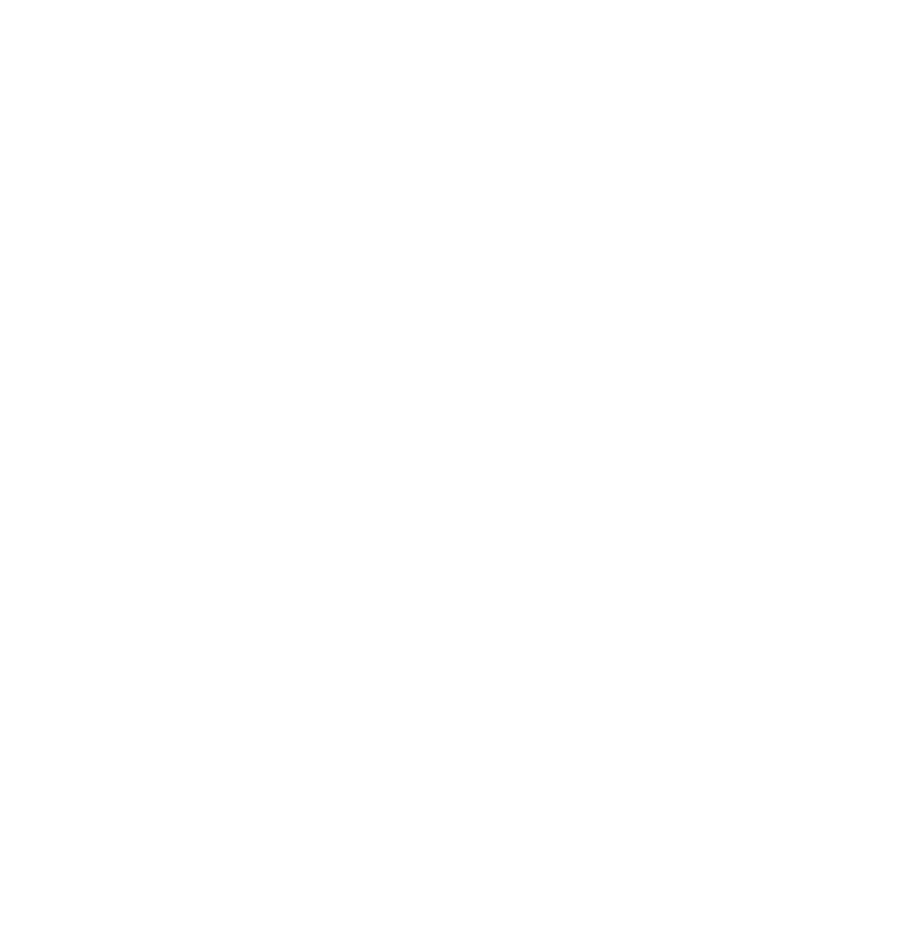
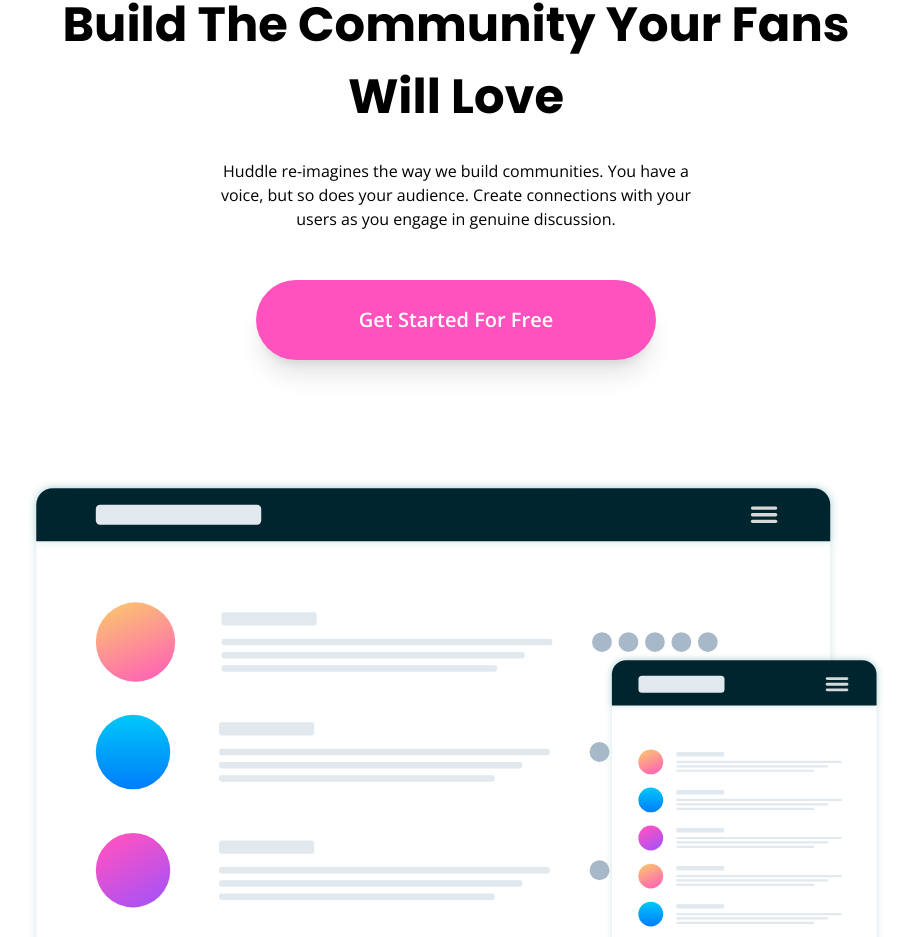
Before and after one commit to NikolaD93/Front_Mentor_Huddle-Landing-Page, a React (Vite) app: page / in a window 1280 px wide. Shown: the part 354-1291 px from the top of the page, without its empty margins (184-1095 px from the left). Before the commit the page ends 800 px from the top, so only its background shows below. Built offline with nearby package versions, Linux system fonts and the light colour scheme.

Commit message:
heror done

```diff
--- a/package.json
+++ b/package.json
@@ -9,6 +9,7 @@
     "preview": "vite preview"
   },
   "dependencies": {
+    "framer-motion": "^8.5.0",
     "react": "^18.2.0",
     "react-dom": "^18.2.0"
   },
--- a/src/App.jsx
+++ b/src/App.jsx
@@ -1,9 +1,25 @@
-import Header from "./components/Header";
+import {
+  Conversations,
+  CTA,
+  Diagram,
+  Footer,
+  GrowTogether,
+  Header,
+  Hero,
+  Users,
+} from "./components";
 
 const App = () => {
   return (
     <div>
-      <Header/>
+      <Header />
+      <Hero />
+      {/* <Diagram />
+      <GrowTogether />
+      <Conversations />
+      <Users />
+      <CTA />
+      <Footer /> */}
     </div>
   );
 };
--- /dev/null
+++ b/src/common/CtaButton.jsx
@@ -0,0 +1,11 @@
+import React from "react";
+
+const CtaButton = () => {
+  return (
+    <button className="w-[200px] h-[40px] mt-[49px] lg:w-[400px] lg:h-[80px] bg-pink  text-white text-[12px] lg:text-[20px] font-[600] rounded-full shadow-xl transition-all duration-300 hover:bg-lightPink">
+      Get Started For Free
+    </button>
+  );
+};
+
+export default CtaButton;
--- a/src/components/Hero.jsx
+++ b/src/components/Hero.jsx
@@ -1,9 +1,40 @@
-import React from 'react'
+import React from "react";
+import CtaButton from "../common/CtaButton";
+import HeroImg from "../assets/screen-mockups.svg";
+import { motion } from "framer-motion";
 
 const Hero = () => {
   return (
-    <div>Hero</div>
-  )
-}
+    <main className="px-[40px] pt-[112px] lg:px-[212px] lg:pt-[225px] flex flex-col items-center text-center">
+      <motion.h1
+        animate={{ x: [0, 150, 0], opacity: 1, scale: 1 }}
+        initial={{ opacity: 0, scale: 0.5 }}
+        className="hidden lg:block text-[48px]"
+      >
+        Build The Community Your Fans Will Love
+      </motion.h1>
+      <h1 className="lg:hidden text-[24px]">
+        Build The Community <br /> Your Fans Will Love
+      </h1>
+      <p className="hidden lg:block mt-[26px]">
+        Huddle re-imagines the way we build communities. You have a <br />
+        voice, but so does your audience. Create connections with your <br />
+        users as you engage in genuine discussion.
+      </p>
+      <p className="text-[14px] lg:hidden mt-[26px]">
+        Huddle re-imagines the way we build <br /> communities. You have a
+        voice, but so does <br /> your audience. Create connections with your
+        <br />
+        users as you engage in genuine discussion.
+      </p>
+      <CtaButton />
+      <img
+        className="mt-[104px] lg:mt-[120px]"
+        src={HeroImg}
+        alt="screen_mockups"
+      />
+    </main>
+  );
+};
 
 export default Hero;
--- /dev/null
+++ b/src/components/index.js
@@ -0,0 +1,8 @@
+export { default as Header } from "../components/Header";
+export { default as Hero } from "../components/Hero";
+export { default as Diagram } from "../components/Diagram";
+export { default as GrowTogether } from "../components/GrowTogether";
+export { default as Conversations } from "../components/Conversations";
+export { default as Users } from "../components/Users";
+export { default as CTA } from "../components/CTA";
+export { default as Footer } from "../components/Footer";
```
Also changed, not shown: 1 other file (tests, documents, lock files or other folders).
